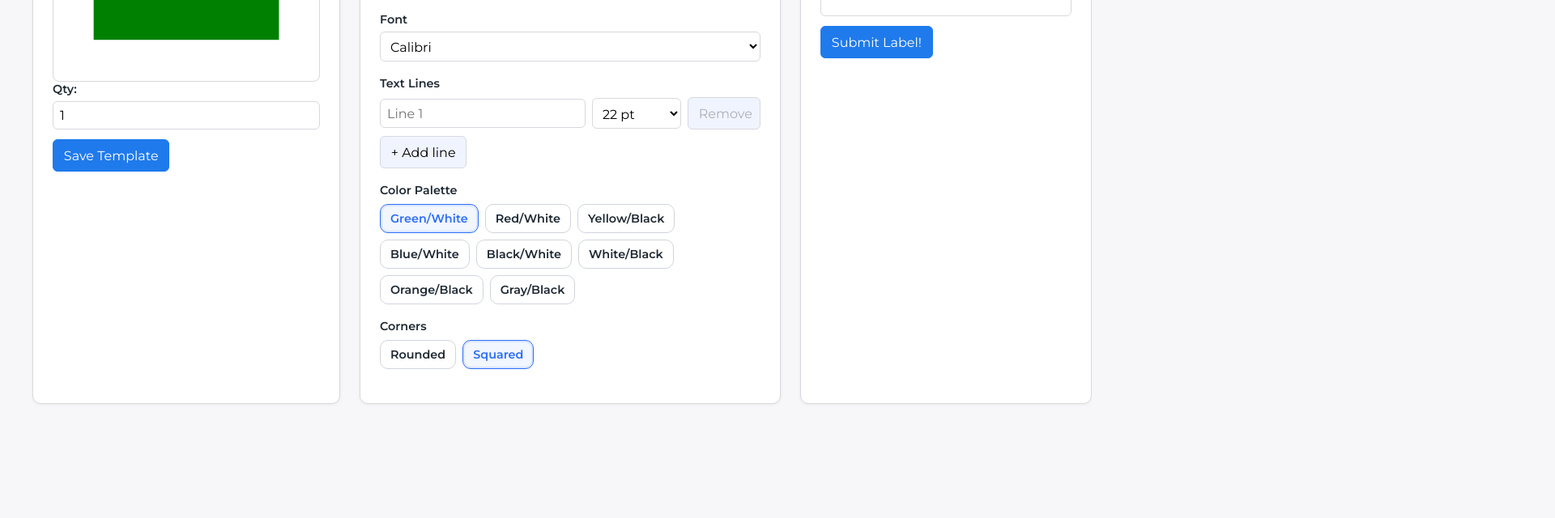
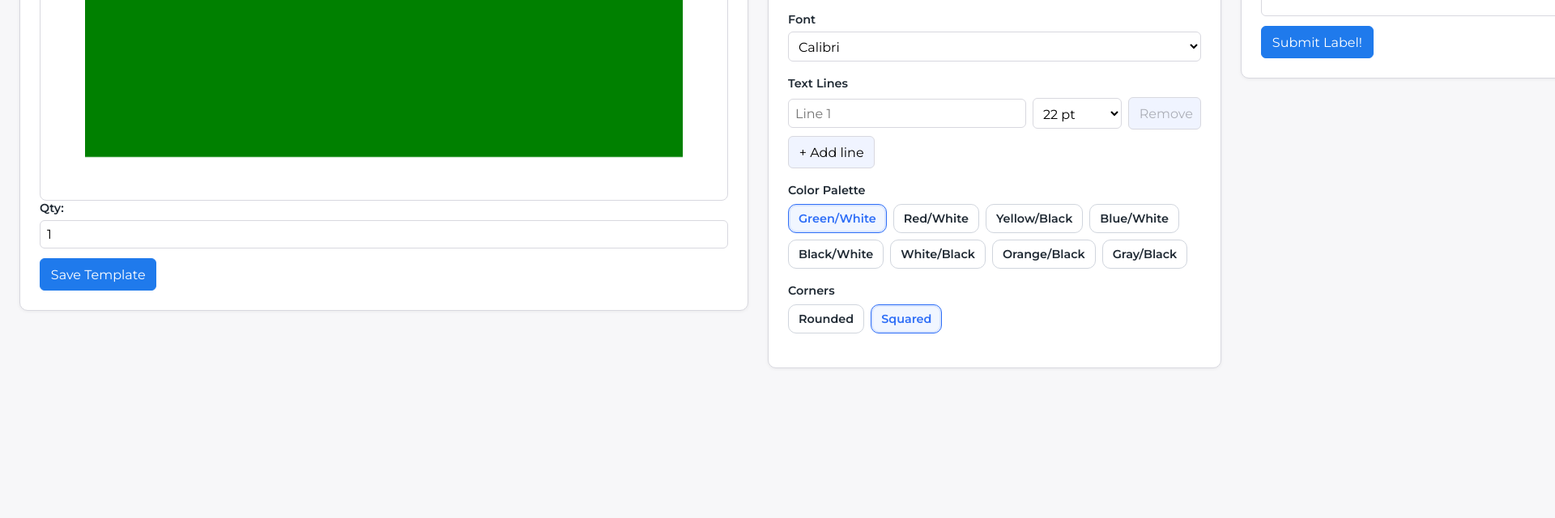
Before and after one commit to treysenparkinson/NameplateLabelCreatorMTX, a website: page index.html in a window 1280 px wide. Shown: the part 160-800 px from the top of the page at 81% size, 1920 px wide, since content can reach past the window. Drawn offline with Linux system fonts and the light colour scheme.

Commit message:
widening the label preview to make it easier for users to read their text on a bigger preview

```diff
--- a/index.html
+++ b/index.html
@@ -10,8 +10,9 @@
   <link rel="stylesheet" href="styles.css" />
 </head>
 <body>
-  <main id="appShell" class="layout">
-    <section class="panel preview-panel">
+  <main class="container app-container">
+    <div id="appShell" class="app-grid">
+      <section class="panel card col col--preview preview-panel">
         <h1>Nameplate Label Creator</h1>
         <div id="previewWrap"><canvas id="preview" aria-label="Nameplate preview"></canvas></div>
         <div class="field">
@@ -21,7 +22,7 @@
         <button id="saveTemplate" class="primary">Save Template</button>
       </section>
 
-    <section class="panel controls">
+      <section class="panel card col col--controls controls">
         <h2>Size (inches)</h2>
         <div class="grid two-cols">
           <div class="field">
@@ -91,7 +92,7 @@
         </div>
       </section>
 
-    <section class="panel saved">
+      <section class="panel card col col--saved saved">
         <h2>Saved Templates</h2>
         <div id="savedList" class="saved-list"></div>
 
@@ -101,6 +102,7 @@
         </div>
         <button id="submitAll" class="primary">Submit Label!</button>
       </section>
+    </div>
   </main>
 
   <script src="app.js"></script>
--- a/styles.css
+++ b/styles.css
@@ -26,7 +26,7 @@ h1, h2, h3 {
   margin: 0 0 0.5rem;
 }
 
-main.layout, .app-grid, .grid-3, .layout-3 {
+main.layout, .grid-3, .layout-3 {
   display: grid;
   max-width: 1500px;
   margin: 0 auto;
@@ -184,6 +184,65 @@ button:hover {
 
 .card { padding: 24px; }
 
+.app-container {
+  max-width: 1600px;
+  margin: 0 auto;
+}
+
+.app-grid,
+#appShell {
+  display: grid;
+  gap: 24px;
+}
+
+@media (max-width: 1199px) {
+  .app-grid,
+  #appShell {
+    grid-template-columns: 1fr;
+  }
+}
+
+@media (min-width: 1200px) {
+  .app-grid,
+  #appShell {
+    grid-template-columns: 900px 560px 420px;
+    align-items: start;
+  }
+}
+
+@media (min-width: 1536px) {
+  .app-grid,
+  #appShell {
+    grid-template-columns: 1000px 600px 440px;
+  }
+}
+
+.col--preview {
+  width: 100%;
+}
+
+.col--preview .preview-card,
+.col--preview .preview-viewport,
+.col--preview .label-preview,
+.col--preview #previewWrap,
+.col--preview #preview {
+  width: 100%;
+  max-width: 100%;
+}
+
+canvas#labelCanvas,
+.label-canvas,
+.label-box,
+#preview {
+  width: 100%;
+  height: auto;
+  image-rendering: crisp-edges;
+}
+
+.col--preview .card {
+  padding: 24px;
+}
+
 .chip-group input[type="radio"] { position: absolute; opacity: 0; pointer-events: none; }
 .chip-group { display: flex; gap: 8px; flex-wrap: wrap; }
 .chip-group .chip {
@@ -200,29 +259,6 @@ button:hover {
   background: #f1f6ff;
   box-shadow: 0 0 0 2px rgba(46, 110, 247, 0.12) inset;
 }
-
-#appShell{
-  display:grid;
-  gap:24px;
-  width:100%;
-  max-width:1680px;
-  margin:0 auto;
-  padding:0 16px;
-  grid-template-columns:
-    minmax(640px,1.9fr) minmax(600px,1.5fr) minmax(420px,1fr);
-}
-@media (max-width:1400px){
-  #appShell{
-    grid-template-columns:
-      minmax(380px,1fr) minmax(520px,1.4fr) minmax(360px,1fr);
-  }
-}
-@media (max-width:1100px){
-  #appShell{ grid-template-columns:1fr; }
-}
-/* prevent clipping */
-.panel,.card{ overflow:visible; padding:24px; }
-.saved-panel{ overflow:visible; }
 
 #previewWrap{
   width:100%;
@@ -241,8 +277,3 @@ canvas { transform: none !important; }
 
 .field-group{ margin:18px 0; }
 .field-group .field-label{ display:block;margin-bottom:8px;font-weight:600; }
-
-.chip-group{display:flex;flex-wrap:wrap;gap:8px}
-.chip-group input[type="radio"]{position:absolute;opacity:0;pointer-events:none}
-.chip{padding:8px 12px;border:1px solid #d0d5dd;border-radius:10px;background:#fff;cursor:pointer;user-select:none}
-.chip-group input[type="radio"]:checked + .chip{border-color:#2e6ef7;color:#2e6ef7;background:#f1f6ff;box-shadow:0 0 0 2px rgba(46,110,247,.12) inset}
```
Lines whose indentation alone changed are shown as unchanged.
